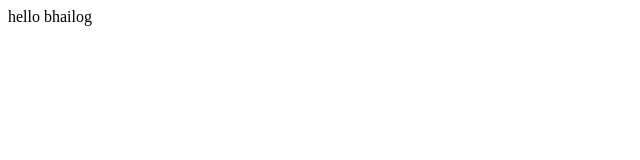
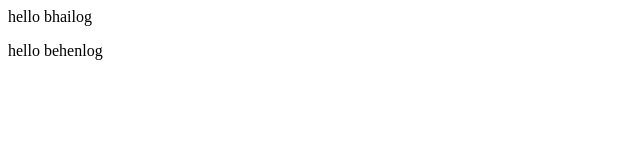
Before and after one commit to anshul7781/localrepo, a plain HTML site: page index.html in a window 1280 px wide. Shown: the full height of the page, 0-640 px from the left. Drawn offline with Linux system fonts and the light colour scheme.

Commit message:
added something

```diff
--- a/index.html
+++ b/index.html
@@ -1,3 +1,7 @@
 <p>
     hello bhailog
 </p>
+
+<p>
+    hello behenlog
+</p>
```
